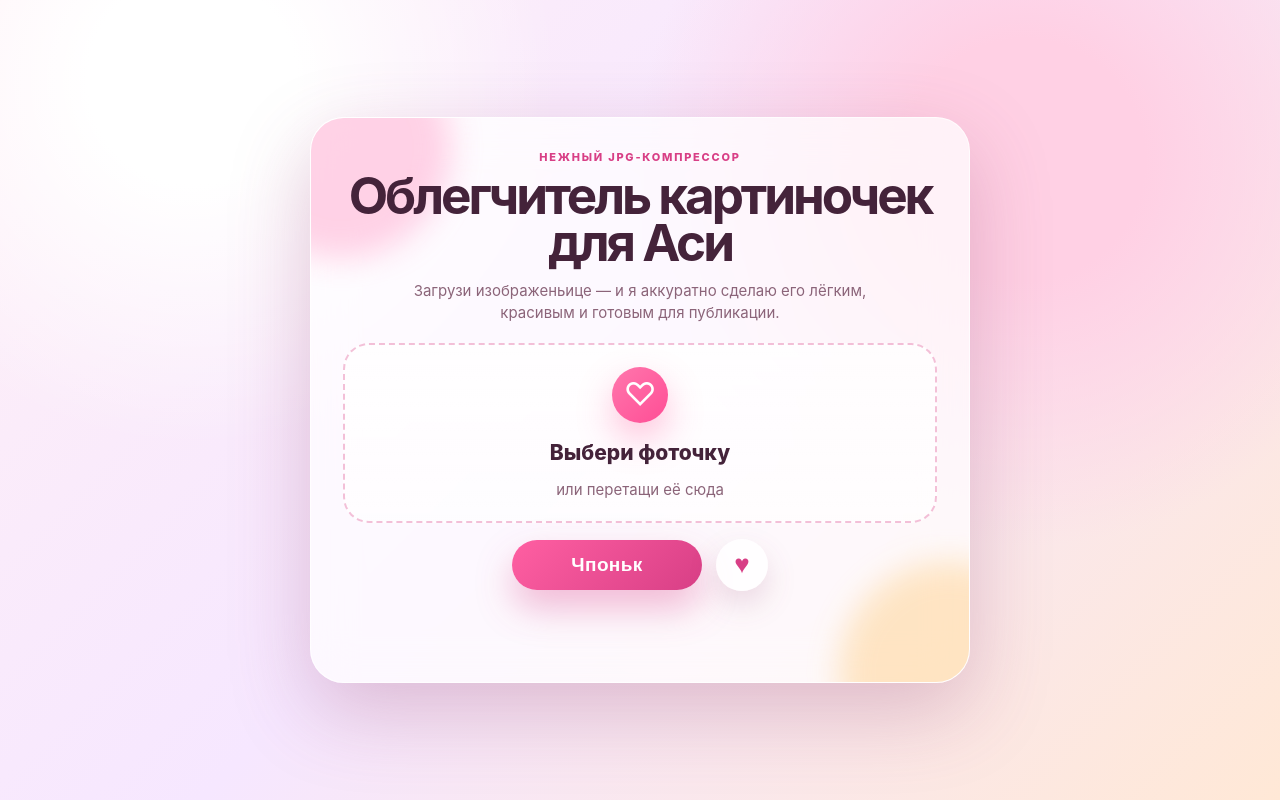
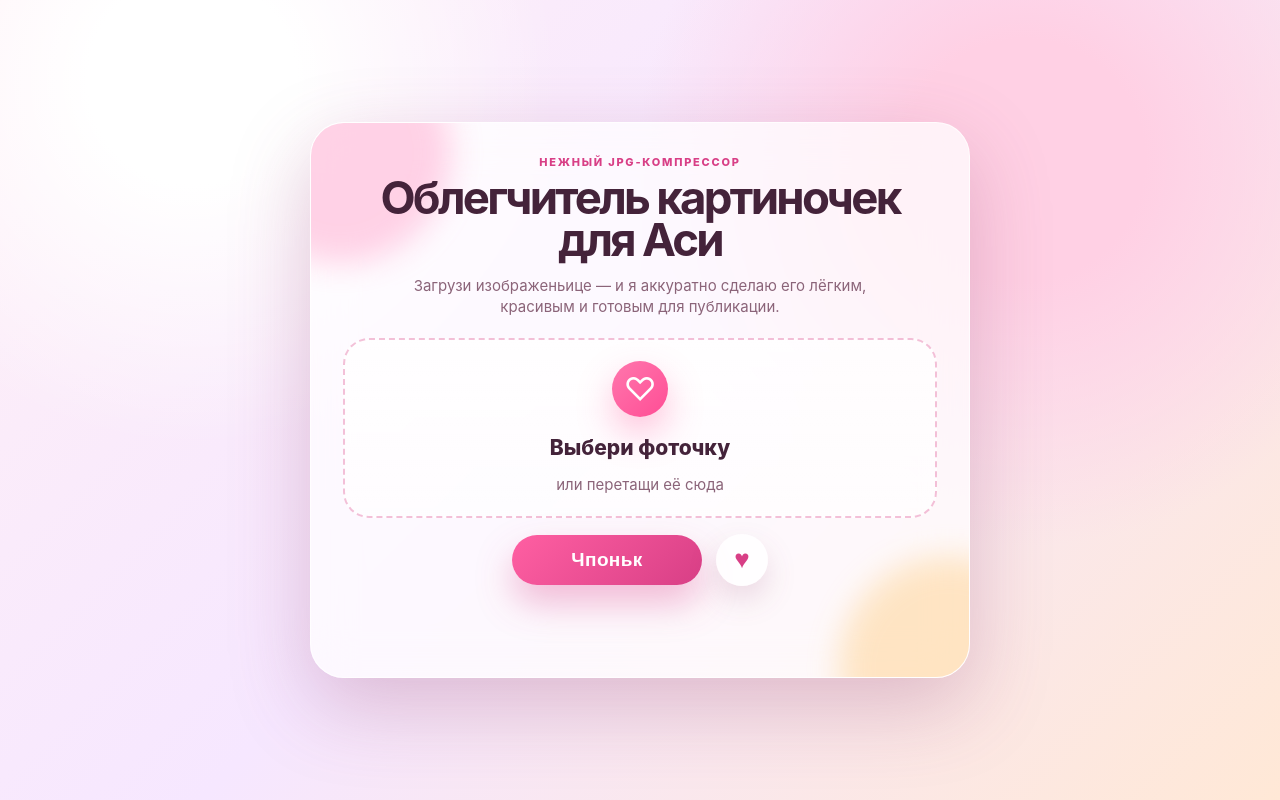
Before and after one commit to kostik2002-2/oblegchitel-fotochek, a website: page public/index.html in a window 1280 px wide. Drawn offline with Linux system fonts and the light colour scheme.

Commit message:
Update style.css

```diff
--- a/public/style.css
+++ b/public/style.css
@@ -412,7 +412,7 @@ h1 {
   }
 
   h1 {
-    font-size: clamp(34px, 6.4vh, 54px);
+    font-size: clamp(34px, 5.7vh, 54px);
   }
 
   .subtitle {
```
